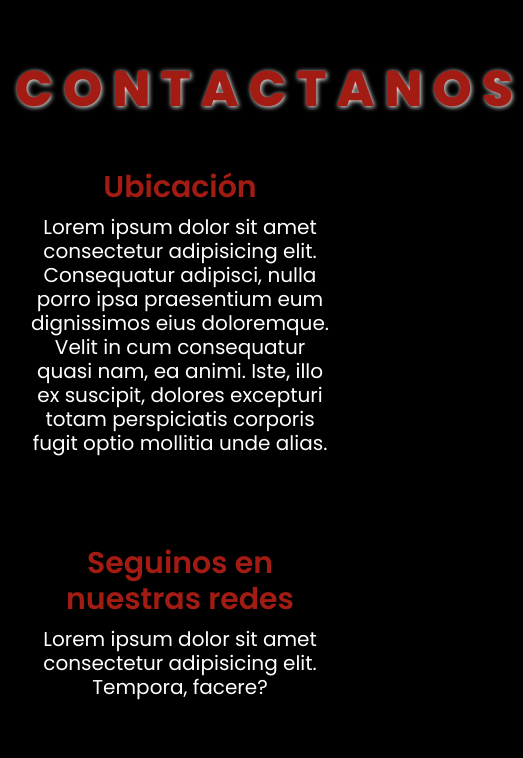
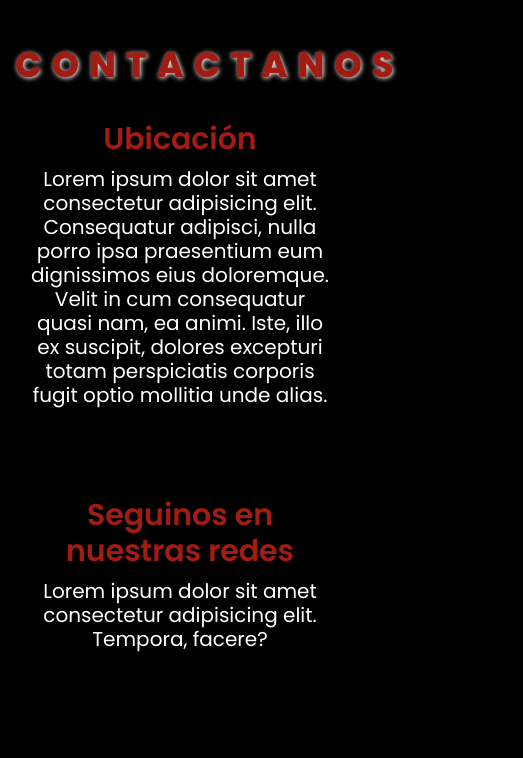
Before and after one commit to candepina/proyectocoderhouse, a website: page paginas/contacto.html in a window 390 px wide. Shown: the part 76-834 px from the top of the page, 523 px wide, since content can reach past the window. Drawn offline with nearby package versions, Linux system fonts and the light colour scheme.

Commit message:
achiqué título de contacto.html

```diff
--- a/scss/estilos.scss
+++ b/scss/estilos.scss
@@ -616,6 +616,9 @@ footer {
 @media only screen and (max-width: 767px) {
 
     /*DISPOSITIVO MOVIL*/
+    .maincontacto .titulo{
+        font-size: 35px;
+    }
     #surgimiento{
         padding:1em;
         font-size: 150%;
```
Also changed, not shown: css/estilos.css, 1 other file.
